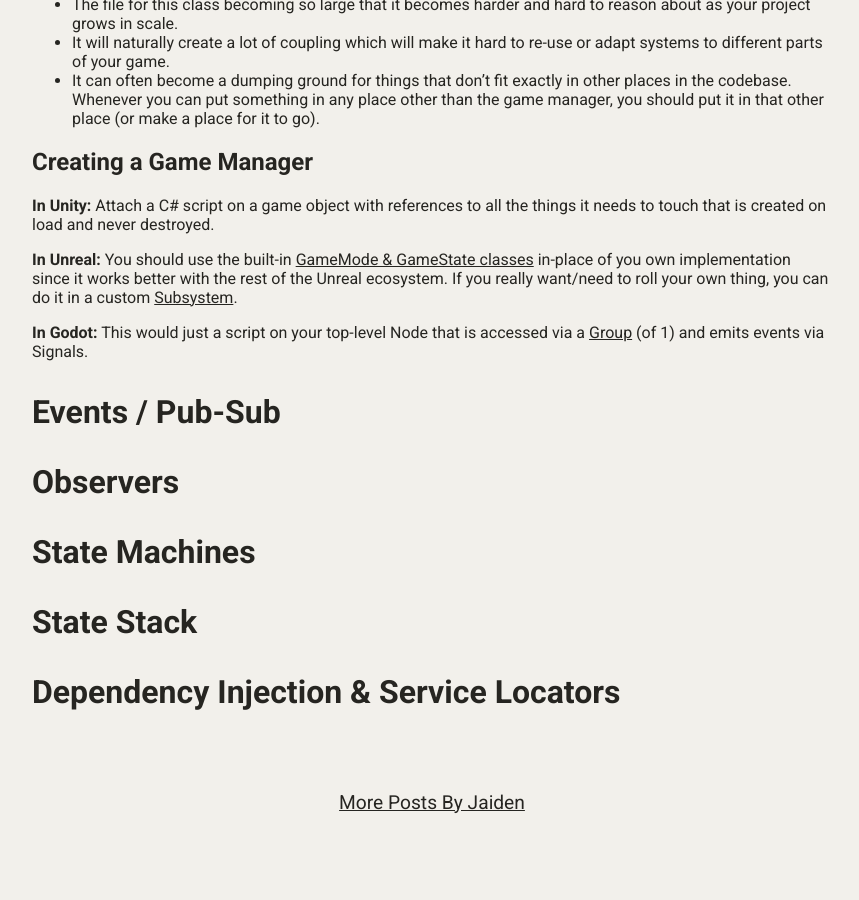
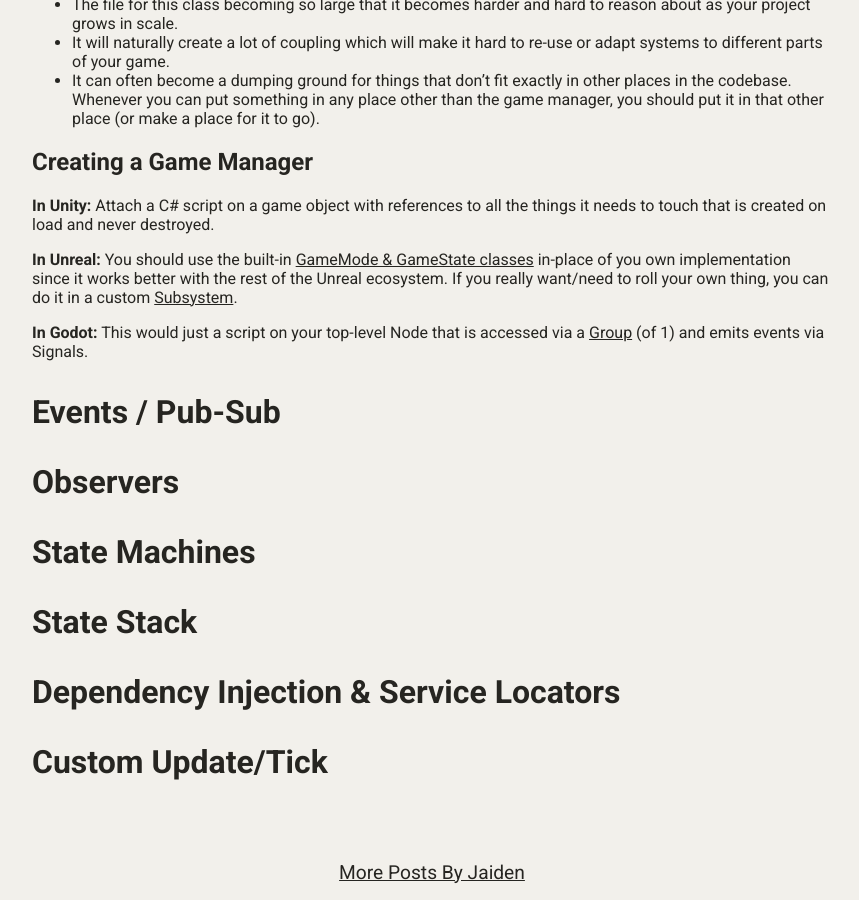
Before and after one commit to jaideng123/jaideng123.github.io, a Jekyll site: the page built from _posts/blogposts/2025-01-17-TheArtOfGluingThingsTogether.md, in a window 1280 px wide and 900 px high, scrolled down 1785 px. Shown: the whole window, without its empty margins (208-1067 px from the left). Built offline with Jekyll 4.4.1, drawn with Linux system fonts in a browser that asks for light colours; nearby versions of some CDN libraries; before the commit the page ends 2615 px from its top, so only the background shows below that; some of the changed text lies outside the part shown.

Commit message:
Update 2025-01-17-TheArtOfGluingThingsTogether.md

```diff
--- a/_posts/blogposts/2025-01-17-TheArtOfGluingThingsTogether.md
+++ b/_posts/blogposts/2025-01-17-TheArtOfGluingThingsTogether.md
@@ -82,3 +82,5 @@
 # State Stack
 
 # Dependency Injection & Service Locators
+
+# Custom Update/Tick
```
